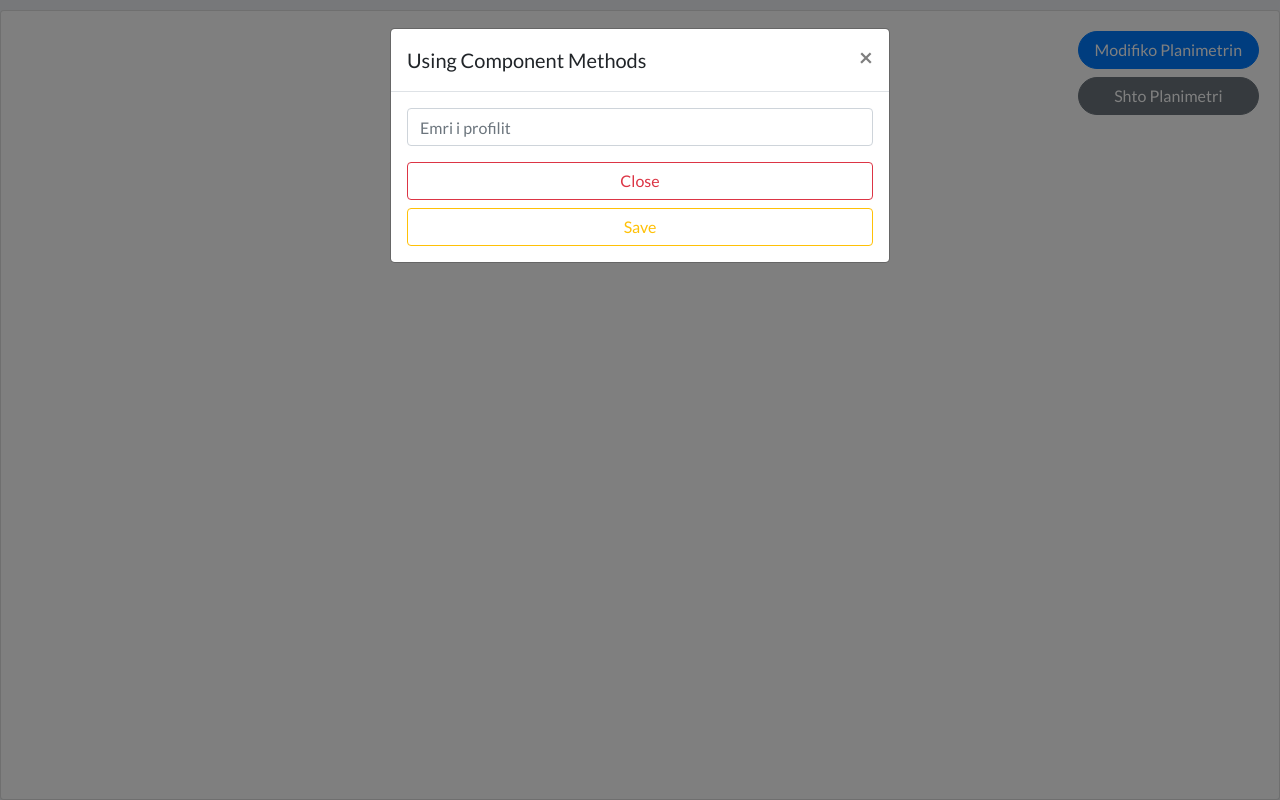
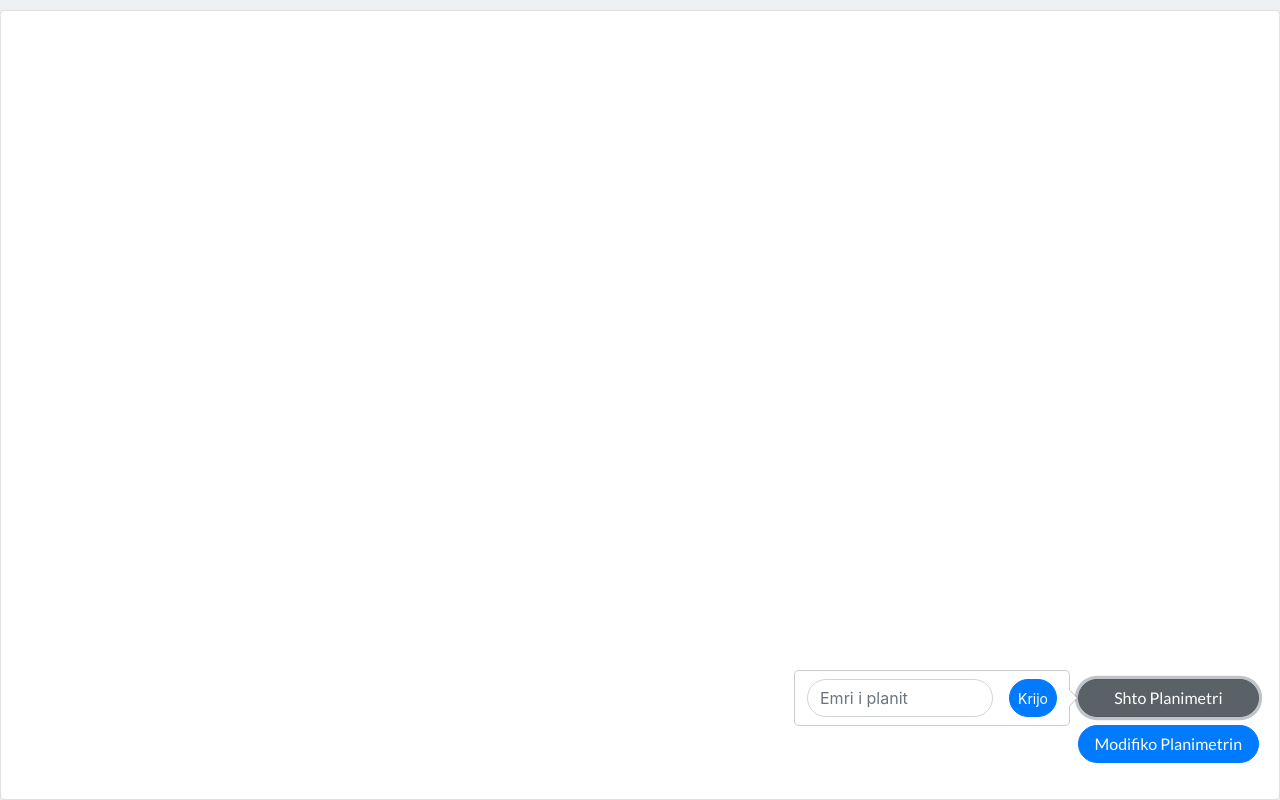
Before and after one commit to donaldhaxhiaj/appforbars, a Vue app: page / in a window 1280 px wide. Both pictures are taken after a click on the button "Shto Planimetri". Built offline with nearby package versions, Linux system fonts and the light colour scheme.

Commit message:
finished

```diff
--- a/src/components/Home.vue
+++ b/src/components/Home.vue
@@ -1,7 +1,7 @@
 <template>
   <b-row style="margin-top: 10px">
-    <b-card style="height: calc(100vh - 10px); width: 190vh">
-      <b-row>
+    <b-card style="min-height: calc(100vh - 10px); min-width: 100%">
+      <b-row style="min-height: 100%">
         <b-col cols="10">
           <div
             id="main"
@@ -15,10 +15,10 @@
               :id="'tooltip-target-' + item.key"
               class="tableStyles"
               :isActive="isEdit"
+              :w="90"
               :preventActiveBehavior="true"
-              :w="80"
               :parentLimitation="true"
-              :h="80"
+              :h="90"
               :y="item.top"
               :x="item.left"
               :z="0"
@@ -34,87 +34,105 @@
                 title="Fshi tavolinen"
               ></b-icon>
 
-              <div class="text-center" style="margin-top: 21px">
-                <h5 class="text-white">{{ item.tableName }}</h5>
+              <div class="text-center">
+                <h1 class="text-white" style="margin-top: 1rem;">{{ item.number }}</h1>
               </div>
             </VueDragResize>
-            <!-- <div v-if="isEdit">
-              <b-popover
-                :target="'tooltip-target-' + item.key"
-                triggers="click"
-                placement="top"
-              >
-                <input
-                  class="form-control inputTableName"
-                  type="text"
-                  v-model="item.tableName"
-                  placeholder="Emri i tavolines"
-                />
-              </b-popover>
-            </div> -->
           </div>
         </b-col>
         <b-col cols="2">
+          <b-row style="min-height: 100%">
+            <b-col cols="12" class="align-self-center">
+              <b-card
+                v-for="(profile, index) in profiles"
+                :key="index"
+                class="mb-3 text-center"
+                :class="getBorderClass(profile.id)"
+                @click="selectProfile(profile.id)"
+                style="cursor: pointer"
+              >
+                <h4>{{ profile.name }}</h4>
+              </b-card>
+            </b-col>
+            <b-col cols="12" class="align-self-end">
               <div class="form-group">
+                <b-button v-show="!isEdit" pill block id="add-plane-button"
+                  >Shto Planimetri</b-button
+                >
+
+                <b-popover
+                  target="add-plane-button"
+                  triggers="click"
+                  ref="plane-tooltip"
+                  placement="left"
+                >
+                  <div class="d-flex">
+                    <input
+                      class="form-control inputTableName mr-3"
+                      type="text"
+                      v-model="profileName"
+                      placeholder="Emri i planit"
+                    />
+                    <b-button
+                      pill
+                      size="sm"
+                      variant="primary"
+                      @click="addPlane()"
+                      >Krijo</b-button
+                    >
+                  </div>
+                </b-popover>
                 <b-button
                   block
                   pill
                   variant="primary"
                    @click="editTables()"
-              v-if="!isEdit"
+                  v-show="!isEdit"
                   >Modifiko Planimetrin</b-button
                 >
-            <b-button block pill v-if="isEdit" variant="success" @click="doneEdit()"
+                <b-button
+                  block
+                  pill
+                  v-show="isEdit"
+                  id="add-table-button"
+                  >Shto Tavoline</b-button
+                >
+                <b-popover
+                  target="add-table-button"
+                  triggers="click"
+                  ref="table-tooltip"
+                  placement="left"
+                >
+                  <div class="d-flex">
+                    <input
+                      class="form-control inputTableName mr-3"
+                      type="number"
+                      v-model="tableNumber"
+                      placeholder="Numri i tavolines"
+                    />
+                    <b-button
+                      pill
+                      size="sm"
+                      variant="primary"
+                     @click="addTable"
+                      >Shto</b-button
+                    >
+                  </div>
+                </b-popover>
+                <b-button
+                  block
+                  pill
+                  v-if="isEdit"
+                  variant="success"
+                  @click="doneEdit()"
                   >Perfundo modifikimet</b-button
                 >
-            <b-button block pill v-if="isEdit" @click="addTable()"
-              >Shto Tavoline</b-button
-            >
-            <b-button pill block @click="showModal">Shto Planimetri</b-button>
               </div>
-          <b-card
-            v-for="(profile, index) in profiles"
-            :key="index"
-            class="mb-2 text-center"
-            @click="selectProfile(profile.id)"
-            style="cursor: pointer"
-          >
-            <b-card-text>
-              {{ profile.name }}
-            </b-card-text>
-          </b-card>
+            </b-col>
+          </b-row>
         </b-col>
       </b-row>
     </b-card>
-    <b-modal ref="profileModal" hide-footer title="Using Component Methods">
-      <div class="d-block text-center">
-        <b-form @submit.stop.prevent>
-          <b-form-input
-            id="feedback-user"
-            v-model="profileName"
-            placeholder="Emri i profilit"
-          ></b-form-input>
-          <b-form-invalid-feedback>
-            Emri i profilit duhet te jete 5-12 karaktere i gjate dhe te jete i
-            ndryshem nga profilet e tjera.
-          </b-form-invalid-feedback>
-          <b-form-valid-feedback>
-            Eshte ne rregull.
-          </b-form-valid-feedback>
-        </b-form>
-      </div>
-      <b-button class="mt-3" variant="outline-danger" block @click="hideModal"
-        >Close</b-button
-      >
-      <b-button
-        class="mt-2"
-        variant="outline-warning"
-        block
-        @click="addProfile()"
-      >
-        Save
-      </b-button>
-    </b-modal>
   </b-row>
 </template>
 
@@ -141,6 +159,7 @@ export default {
       lastDeleted: 0,
       isEdit: false,
       profileName: "",
+      tableNumber: "",
       profiles: [],
       tables: [],
       selectedProfile: 0,
@@ -148,15 +167,19 @@ export default {
     };
   },
   methods: {
+    getBorderClass(planeId) {
+      return this.selectedProfile === planeId
+        ? "border border-3 border-primary"
+        : "";
+    },
     changePosition(newPosition, id) {
-      let index = this.tables.indexOf(table => table.key === id)
+      let index = this.tables.indexOf((table) => table.key === id);
       let table = this.tables.find((x) => x.key === id);
       table.top = newPosition.top;
       table.left = newPosition.left;
       this.tables.slice(index, 1, table);
       localStorage.setItem("ordis:tables", JSON.stringify(this.tables));
     },
-
     tableNameChange(key, tableName) {
       let tables = JSON.parse(localStorage.getItem("ordis:tables")).filter(
         (x) => x.tableName === tableName
@@ -174,8 +197,11 @@ export default {
         profileId: this.selectedProfile,
         top: Math.floor(Math.random() * 100) + 1,
         left: Math.floor(Math.random() * 100) + 1,
+        number: this.tableNumber,
       };
       this.tables.push(table);
+      this.tableNumber = "";
+      this.$refs["table-tooltip"].$emit("close");
       localStorage.setItem("ordis:tables", JSON.stringify(this.tables));
     },
     editTables() {
@@ -191,14 +217,23 @@ export default {
       this.lastDeleted = tableKey;
       localStorage.setItem("ordis:tables", JSON.stringify(this.tables));
     },
-    addProfile() {
+    addPlane() {
       if (this.profileName === "") return false;
       this.profiles.push({
         id: Math.floor(Math.random() * 20) + 1,
         name: this.profileName,
       });
+      // Close Plane Tooltip
+      this.$refs["plane-tooltip"].$emit("close");
+      // Empty profile name value
+      this.profileName = "";
+      // Handle case when no plane exists
+      // Set newly created one as default
+      if (!this.selectedProfile) {
+        this.selectedProfile = this.profiles[0].id;
+      }
+      // Save in localstorage
       localStorage.setItem("ordis:planes", JSON.stringify(this.profiles));
-      this.selectedProfile = this.profiles.sort((a, b) => a.id - b.id)[0].id;
     },
     selectProfile(profileId) {
       this.selectedProfile = profileId;
@@ -212,8 +247,12 @@ export default {
   },
   computed: {
     profileTables() {
-      return this.tables.filter(table => table.profileId === this.selectedProfile) || [];
-    }
+      return (
+        this.tables.filter(
+          (table) => table.profileId === this.selectedProfile
+        ) || []
+      );
+    },
   },
 };
 </script>
@@ -229,6 +268,10 @@ export default {
   background: #6e6d6d;
   border-radius: 20px;
   cursor: pointer;
+}
+
+.border-3 {
+  border-width: 3px !important;
 }
 
 .inputTableName {
```
Lines whose indentation alone changed are shown as unchanged.
